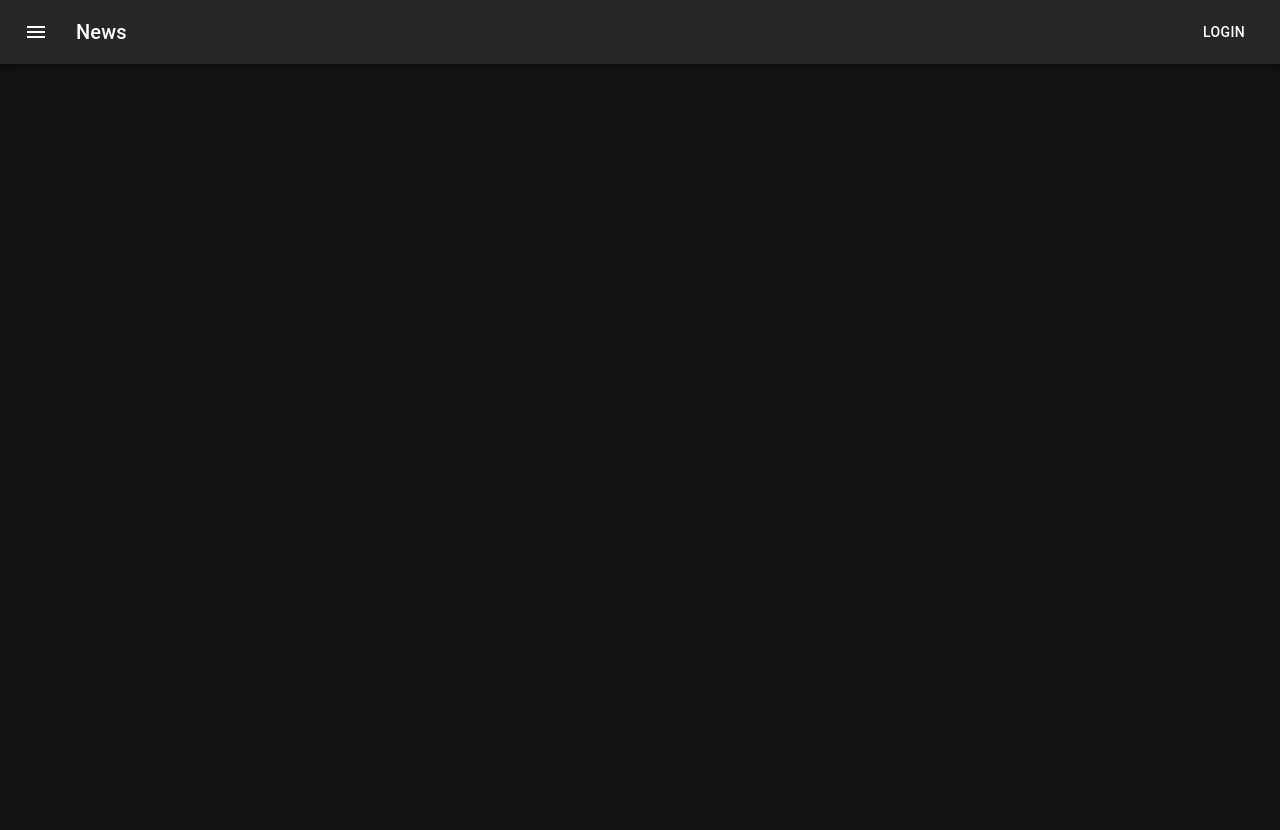
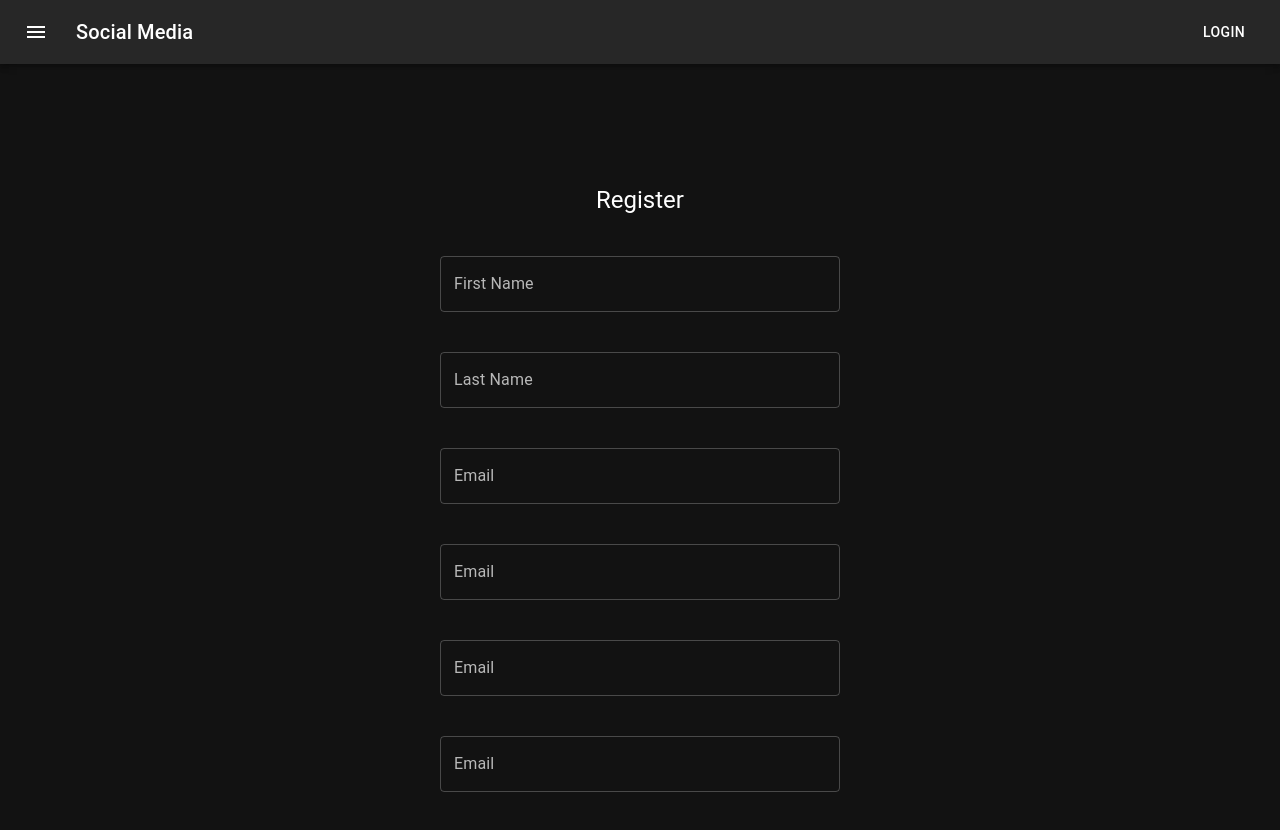
Before and after one commit to glin18/social-media, a React (Create React App) app in the folder client/: page / in a window 1280 px wide. Shown: the top 830 px of the page. Before the commit the page ends 800 px from the top, so only its background shows below. Built offline with nearby package versions, Linux system fonts and the light colour scheme.

Commit message:
Begin registration page

```diff
--- a/client/src/App.js
+++ b/client/src/App.js
@@ -1,7 +1,12 @@
 import "./App.css";
+import Register from "./pages/Register";
 
 function App() {
-  return <div className="App"></div>;
+  return (
+    <div className="App">
+      <Register />
+    </div>
+  );
 }
 
 export default App;
--- a/client/src/index.js
+++ b/client/src/index.js
@@ -30,7 +30,7 @@ root.render(
             <MenuIcon />
           </IconButton>
           <Typography variant="h6" component="div" sx={{ flexGrow: 1 }}>
-            News
+            Social Media
           </Typography>
           <Button color="inherit">Login</Button>
         </Toolbar>
--- /dev/null
+++ b/client/src/pages/Register.js
@@ -0,0 +1,59 @@
+import React from "react";
+import { TextField, Box, Typography } from "@mui/material";
+
+const Register = () => {
+  return (
+    <Box
+      sx={{
+        mt: 10,
+        display: "flex",
+        flexDirection: "column",
+        alignItems: "center",
+        justifyContent: "center",
+        gap: 5,
+      }}
+    >
+      <Typography variant="h5" sx={{ mt: 5 }}>
+        Register
+      </Typography>
+      <TextField
+        id="outlined-basic"
+        label="First Name"
+        variant="outlined"
+        sx={{ maxWidth: 400, width: "100%" }}
+      />
+      <TextField
+        id="outlined-basic"
+        label="Last Name"
+        variant="outlined"
+        sx={{ maxWidth: 400, width: "100%" }}
+      />
+      <TextField
+        id="outlined-basic"
+        label="Email"
+        variant="outlined"
+        sx={{ maxWidth: 400, width: "100%" }}
+      />
+      <TextField
+        id="outlined-basic"
+        label="Email"
+        variant="outlined"
+        sx={{ maxWidth: 400, width: "100%" }}
+      />
+      <TextField
+        id="outlined-basic"
+        label="Email"
+        variant="outlined"
+        sx={{ maxWidth: 400, width: "100%" }}
+      />
+      <TextField
+        id="outlined-basic"
+        label="Email"
+        variant="outlined"
+        sx={{ maxWidth: 400, width: "100%", mb: 10 }}
+      />
+    </Box>
+  );
+};
+
+export default Register;
```
Also changed, not shown: client/src/pages/Login.js (added, +7 -0 lines).
